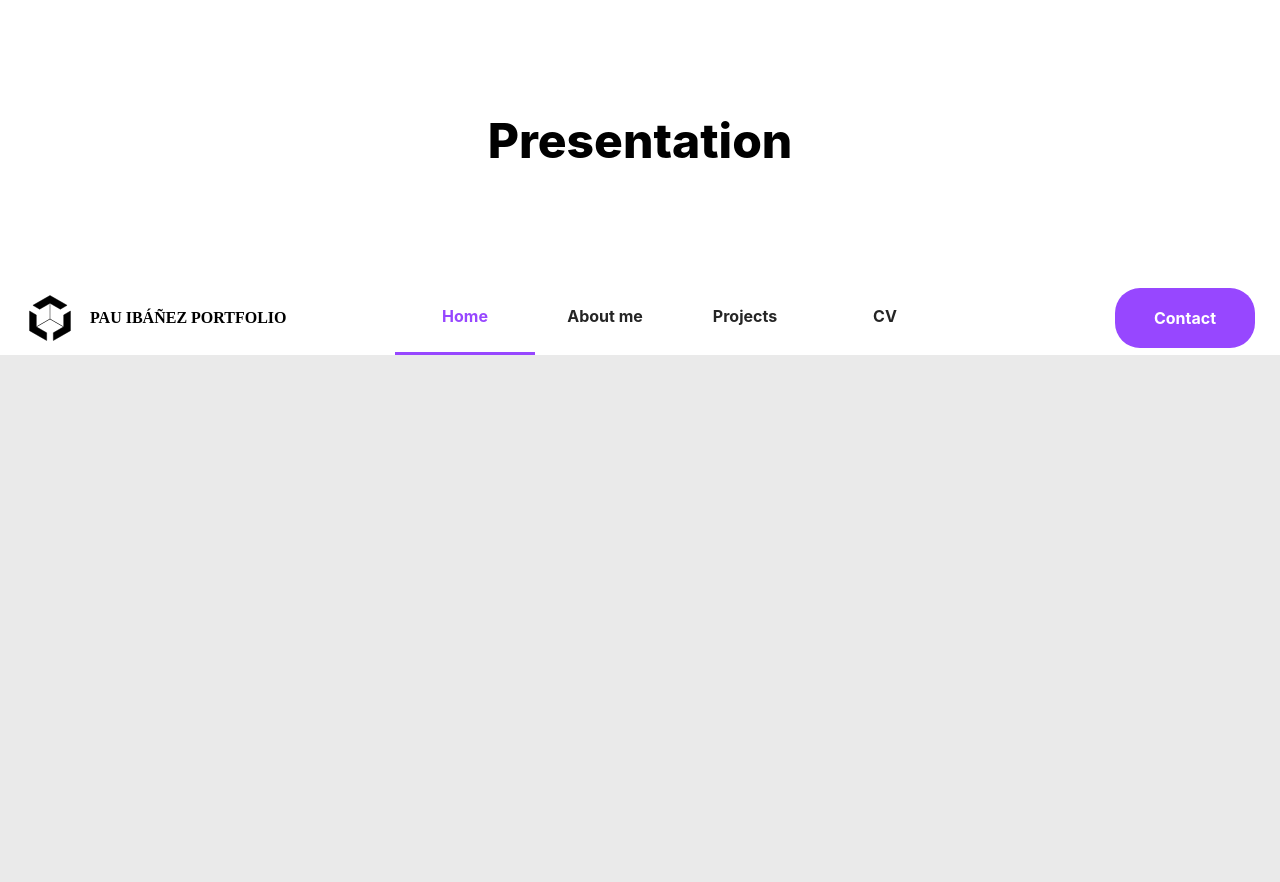
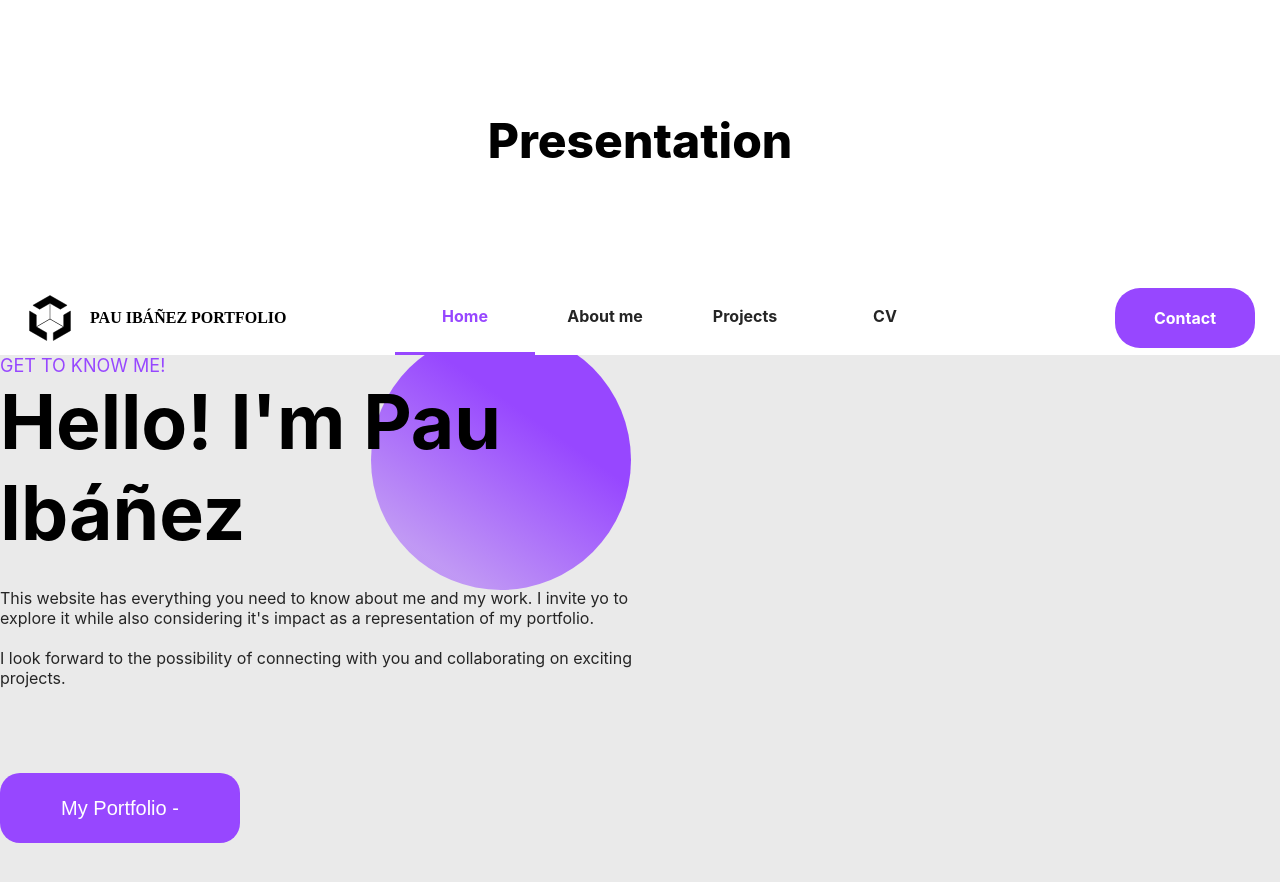
Before and after one commit to pauIbanez/portfolio-front, a React (Create React App) app: page /home in a window 1280 px wide. Shown: the top 882 px of the page. Before the commit the page ends 800 px from the top, so only its background shows below. Built offline with nearby package versions, Linux system fonts and the light colour scheme.

Commit message:
created the info section

```diff
--- a/src/Pages/HomePage.tsx
+++ b/src/Pages/HomePage.tsx
@@ -1,14 +1,95 @@
+import { useNavigate } from "react-router-dom";
 import styled from "styled-components";
+import Pages from "../data/Pages/Pages";
+import Button from "../components/Button/Button";
+import Colors from "../data/style/Colors";
 
 const Holder = styled.main`
   display: flex;
-  align-items: center;
-  justify-content: center;
-  background-color: red;
+  justify-content: flex-start;
+  width: 100%;
+  height: 1000px;
+`;
+
+const InfoSection = styled.section`
+  display: flex;
+  flex-direction: column;
+  position: relative;
+  width: 637px;
+
+  p {
+    margin: 0;
+  }
+`;
+
+const AccentText = styled.p`
+  color: ${Colors.main};
+  font-size: 18px;
+`;
+
+const MyName = styled.h2`
+  margin: 0;
+
+  font-size: 75px;
+  color: black;
+  font-weight: 700;
+  width: 100%;
+`;
+
+const TextSection = styled.div`
+  margin: 30px 0 85px 0;
+  display: flex;
+  flex-direction: column;
+  gap: 20px;
+  font-size: 16px;
+  color: ${Colors.textGray};
+`;
+
+const BackgroundOrb = styled.img`
+  height: 260px;
+  width: 260px;
+  position: absolute;
+  right: 6px;
+  top: -25px;
+  z-index: -1;
 `;
 
 const HomePage = () => {
-  return <Holder></Holder>;
+  const navigate = useNavigate();
+
+  const goToProjects = () => {
+    navigate(Pages.projects.path);
+  };
+  return (
+    <Holder>
+      <InfoSection>
+        <BackgroundOrb src="/media/home/background_circle.svg" />
+        <AccentText>GET TO KNOW ME!</AccentText>
+        <MyName>Hello! I'm Pau Ibáñez</MyName>
+        <TextSection>
+          <p>
+            This website has everything you need to know about me and my work. I
+            invite yo to explore it while also considering it's impact as a
+            representation of my portfolio.
+          </p>
+          <p>
+            I look forward to the possibility of connecting with you and
+            collaborating on exciting projects.
+          </p>
+        </TextSection>
+        <Button
+          onClick={goToProjects}
+          style={{
+            height: 70,
+            width: 240,
+            radius: 20,
+          }}
+        >
+          My Portfolio -
+        </Button>
+      </InfoSection>
+    </Holder>
+  );
 };
 
 export default HomePage;
```
